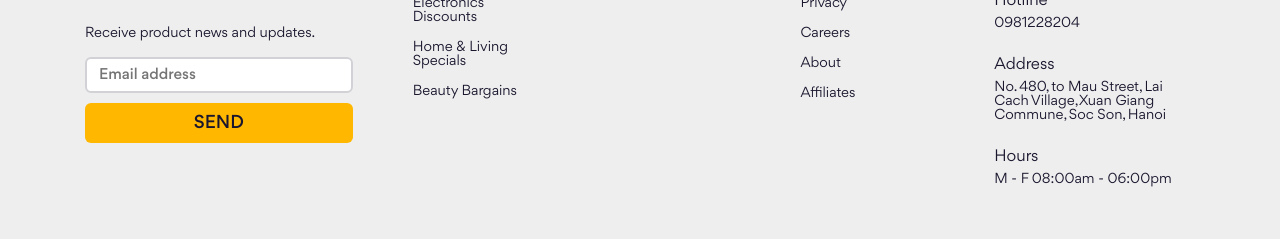
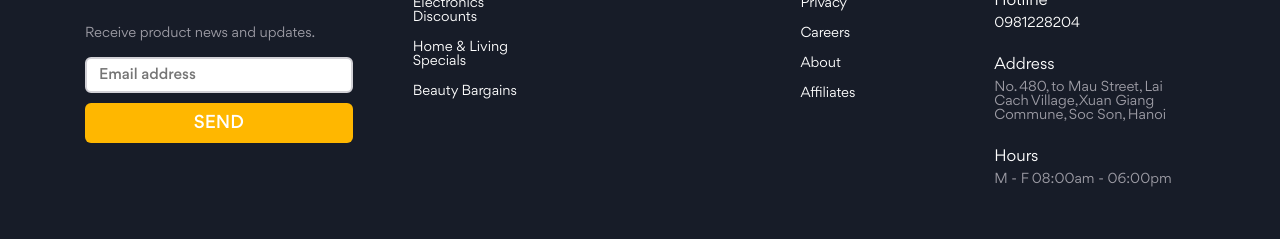
Before and after one commit to VinHa28/F8_Project, a website: page index.html in a window 1280 px wide. Shown: the part 2075-2314 px from the top of the page. Drawn offline with Linux system fonts and the light colour scheme.

Commit message:
Footer Dark Theme

```diff
--- a/index.html
+++ b/index.html
@@ -1,5 +1,5 @@
 <!DOCTYPE html>
-<html lang="en" class="">
+<html lang="en" class="dark">
 
 <head>
   <meta charset="UTF-8" />
--- a/scss/layout/_footer.scss
+++ b/scss/layout/_footer.scss
@@ -41,7 +41,6 @@
 
     @include abstracts.screen(sm) {
       flex-direction: row;
-
     }
   }
 
@@ -137,4 +136,14 @@
     filter: brightness(0) saturate(100%) invert(100%) sepia(0%) saturate(7482%)
       hue-rotate(72deg) brightness(99%) contrast(99%);
   }
+
+  &__desc, &__copyright {
+    color: var(--footer-text-color);
+  }
+
+  &__copyright  {
+    @include abstracts.screen(md) {
+      text-align: center;
+    }
+  }
 }
--- a/scss/theme/_dark.scss
+++ b/scss/theme/_dark.scss
@@ -49,4 +49,9 @@ html.dark {
   --filter-shadow: rgba(0, 0, 0, 0.40);
   --filter-form-tag-bg: #171C28;
   --filter-arrow-color: brightness(0) saturate(100%) invert(15%) sepia(7%) saturate(1867%) hue-rotate(184deg) brightness(91%) contrast(88%);
+
+  // Footer
+  --footer-bg-color: var(--header-bg-color);
+  --footer-text-color: #9e9da6;
+
 }
--- a/scss/theme/_light.scss
+++ b/scss/theme/_light.scss
@@ -51,4 +51,5 @@ html {
 
   // Footer
   --footer-bg-color: var(--header-bg-color);
+  --footer-text-color: #1a162e;
 }
```
Also changed, not shown: assets/css/main.css, 1 other file.
